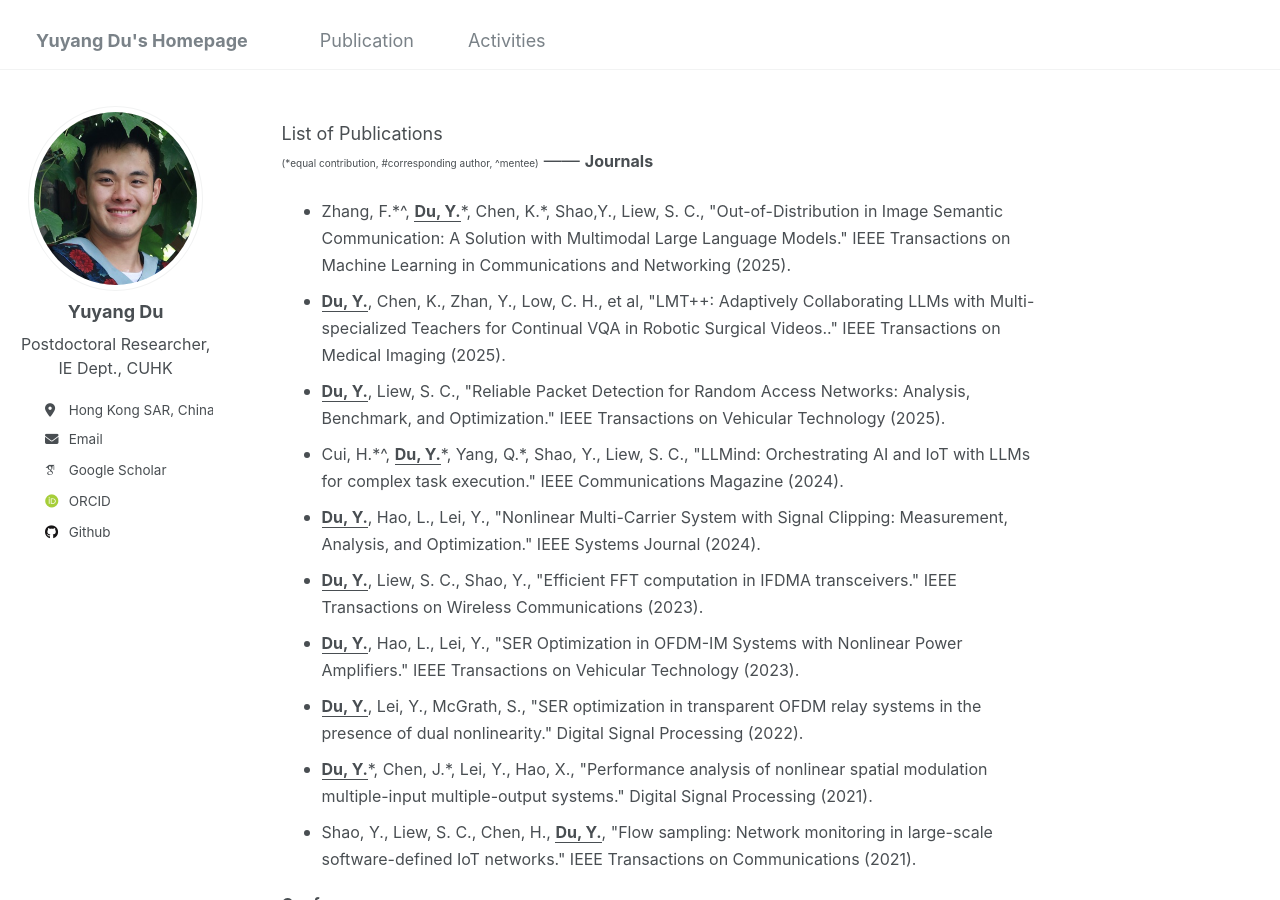
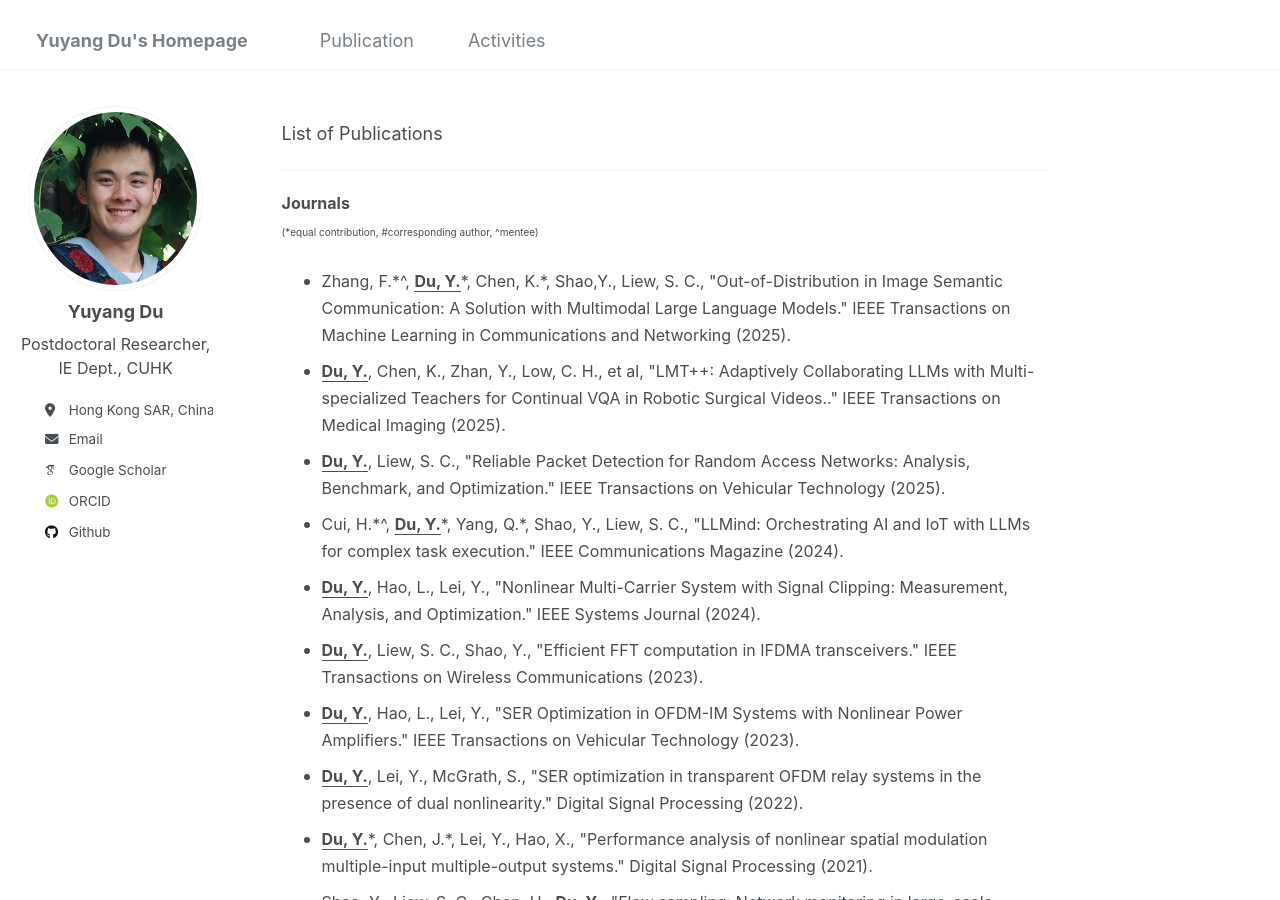
Before and after one commit to yuyangdu01/yuyangdu01.github.io, a Jekyll site: the page built from _pages/markdown.md, in a window 1280 px wide and 900 px high. Built offline with Jekyll 4.4.1, drawn with Linux system fonts in a browser that asks for light colours; some web fonts are replaced.

Commit message:
Update markdown.md

```diff
--- a/_pages/markdown.md
+++ b/_pages/markdown.md
@@ -8,9 +8,9 @@ redirect_from:
 ---
 
 List of Publications <font size=3></font>
-<br><font size=1>(*equal contribution, #corresponding author, ^mentee)</font>
+
 ------
-**<font size=3>Journals</font>**
+**<font size=3>Journals</font>** <br><font size=1>(*equal contribution, #corresponding author, ^mentee)</font>
 * <font size=3>Zhang, F.*^, <b><u>Du, Y.</u></b>*, Chen, K.*, Shao,Y., Liew, S. C., "Out-of-Distribution in Image Semantic Communication: A Solution with Multimodal Large Language Models." IEEE Transactions on Machine Learning in Communications and Networking (2025).</font>
 * <font size=3><b><u>Du, Y.</u></b>, Chen, K., Zhan, Y., Low, C. H., et al, "LMT++: Adaptively Collaborating LLMs with Multi-specialized Teachers for Continual VQA in Robotic Surgical Videos.." IEEE Transactions on Medical Imaging (2025).</font>
 * <font size=3><b><u>Du, Y.</u></b>, Liew, S. C., "Reliable Packet Detection for Random Access Networks: Analysis, Benchmark, and Optimization." IEEE Transactions on Vehicular Technology (2025).</font>
```
